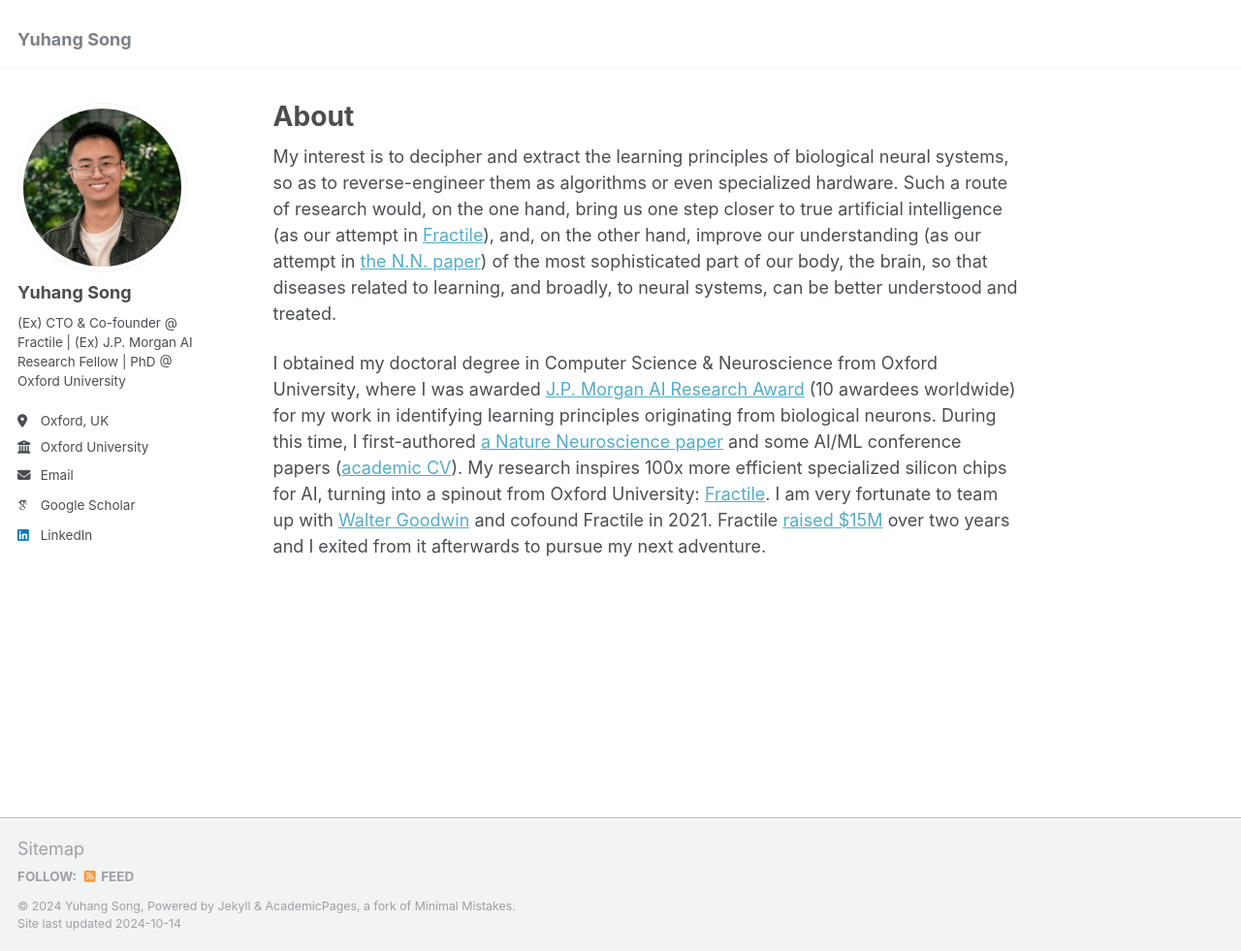
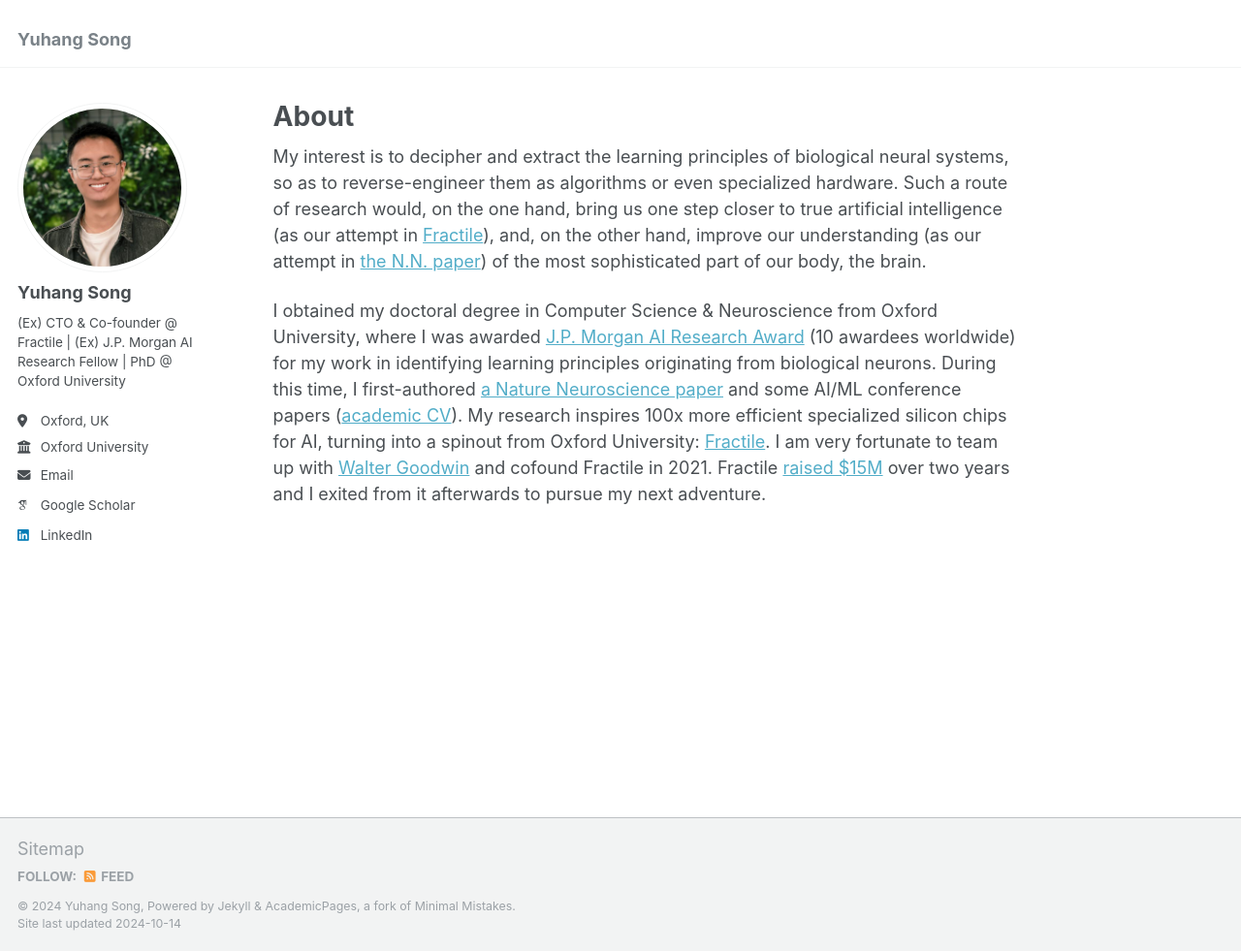
Before and after one commit to YuhangSong/YuhangSong.github.io, a Jekyll site: the page built from _pages/about.md, in a window 1280 px wide and 981 px high. Shown: the whole window at 97% size. Built offline with Jekyll 4.4.1, drawn with Linux system fonts in a browser that asks for light colours; some web fonts are replaced.

Commit message:
update about.md

```diff
--- a/_pages/about.md
+++ b/_pages/about.md
@@ -7,6 +7,7 @@
   - /about.html
 ---
 
-My interest is to decipher and extract the learning principles of biological neural systems, so as to reverse-engineer them as algorithms or even specialized hardware. Such a route of research would, on the one hand, bring us one step closer to true artificial intelligence (as our attempt in [Fractile](https://www.fractile.ai/)), and, on the other hand, improve our understanding (as our attempt in [the N.N. paper](https://www.nature.com/articles/s41593-023-01514-1)) of the most sophisticated part of our body, the brain, so that diseases related to learning, and broadly, to neural systems, can be better understood and treated.
+My interest is to decipher and extract the learning principles of biological neural systems, so as to reverse-engineer them as algorithms or even specialized hardware. Such a route of research would, on the one hand, bring us one step closer to true artificial intelligence (as our attempt in [Fractile](https://www.fractile.ai/)), and, on the other hand, improve our understanding (as our attempt in [the N.N. paper](https://www.nature.com/articles/s41593-023-01514-1)) of the most sophisticated part of our body, the brain.
+<!-- , so that diseases related to learning, and broadly, to neural systems, can be better understood and treated -->
 
 I obtained my doctoral degree in Computer Science & Neuroscience from Oxford University, where I was awarded [J.P. Morgan AI Research Award](https://www.jpmorgan.com/technology/artificial-intelligence/research-awards) (10 awardees worldwide) for my work in identifying learning principles originating from biological neurons. During this time, I first-authored [a Nature Neuroscience paper](https://www.nature.com/articles/s41593-023-01514-1) and some AI/ML conference papers ([academic CV](http://yuhangsong.github.io/files/Curriculum_Vitae.pdf)). My research inspires 100x more efficient specialized silicon chips for AI, turning into a spinout from Oxford University: [Fractile](https://www.fractile.ai/). I am very fortunate to team up with [Walter Goodwin](https://www.linkedin.com/in/walter-goodwin/) and cofound Fractile in 2021. Fractile [raised $15M](https://fortune.com/2024/07/26/fractile-ai-chip-startup-nvidia-15-million-funding-seed-round/) over two years and I exited from it afterwards to pursue my next adventure.
```
